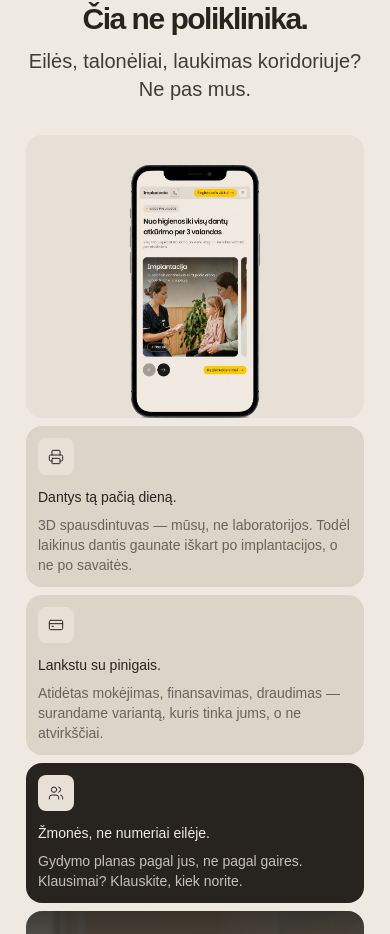
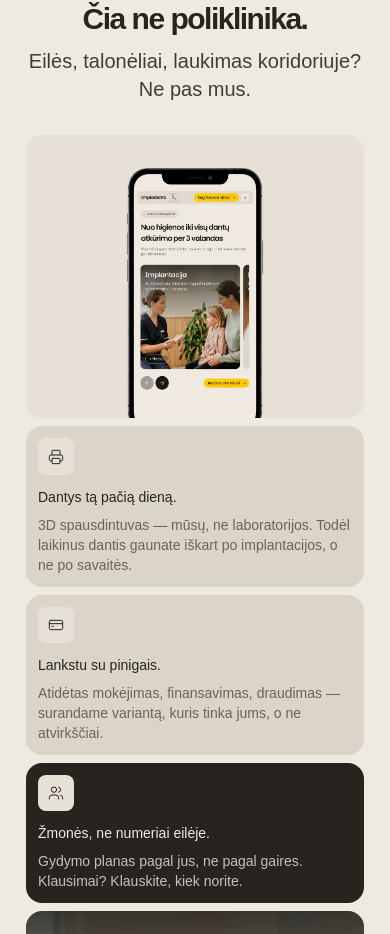
Before and after one commit to jociusjustinas-dev/impladenta, a React (Vite) app: page / in a window 390 px wide. Shown: the part 1765-2699 px from the top of the page. Built offline with nearby package versions, Linux system fonts and the light colour scheme; a web font is replaced by a local one.

Commit message:
Crop more of the device mockup at the placeholder bottom edge.
Increase the image scale and downward offset so less of the phone handset shows inside the panel.

Co-authored-by: Cursor <cursoragent@cursor.com>

```diff
--- a/src/styles/baseframe/components.css
+++ b/src/styles/baseframe/components.css
@@ -1834,7 +1834,7 @@
   max-width: 18.75rem;
   margin-inline: auto;
   flex: none;
-  transform: translateY(8%) scale(1.1);
+  transform: translateY(17%) scale(1.18);
   transform-origin: bottom center;
 }
 
@@ -1950,7 +1950,7 @@
 
   .bf-why-bento__phone-image {
     max-width: 14.5rem;
-    transform: translateY(6%) scale(1.08);
+    transform: translateY(14%) scale(1.14);
   }
 
   .bf-why-bento__media-image {
@@ -1981,7 +1981,7 @@
 
   .bf-why-bento__phone-image {
     max-width: 12.5rem;
-    transform: translateY(5%) scale(1.06);
+    transform: translateY(12%) scale(1.12);
   }
 }
 
@@ -1992,7 +1992,7 @@
 
   .bf-why-bento__phone-image {
     max-width: 11rem;
-    transform: translateY(4%) scale(1.05);
+    transform: translateY(10%) scale(1.1);
   }
 }
 
```
